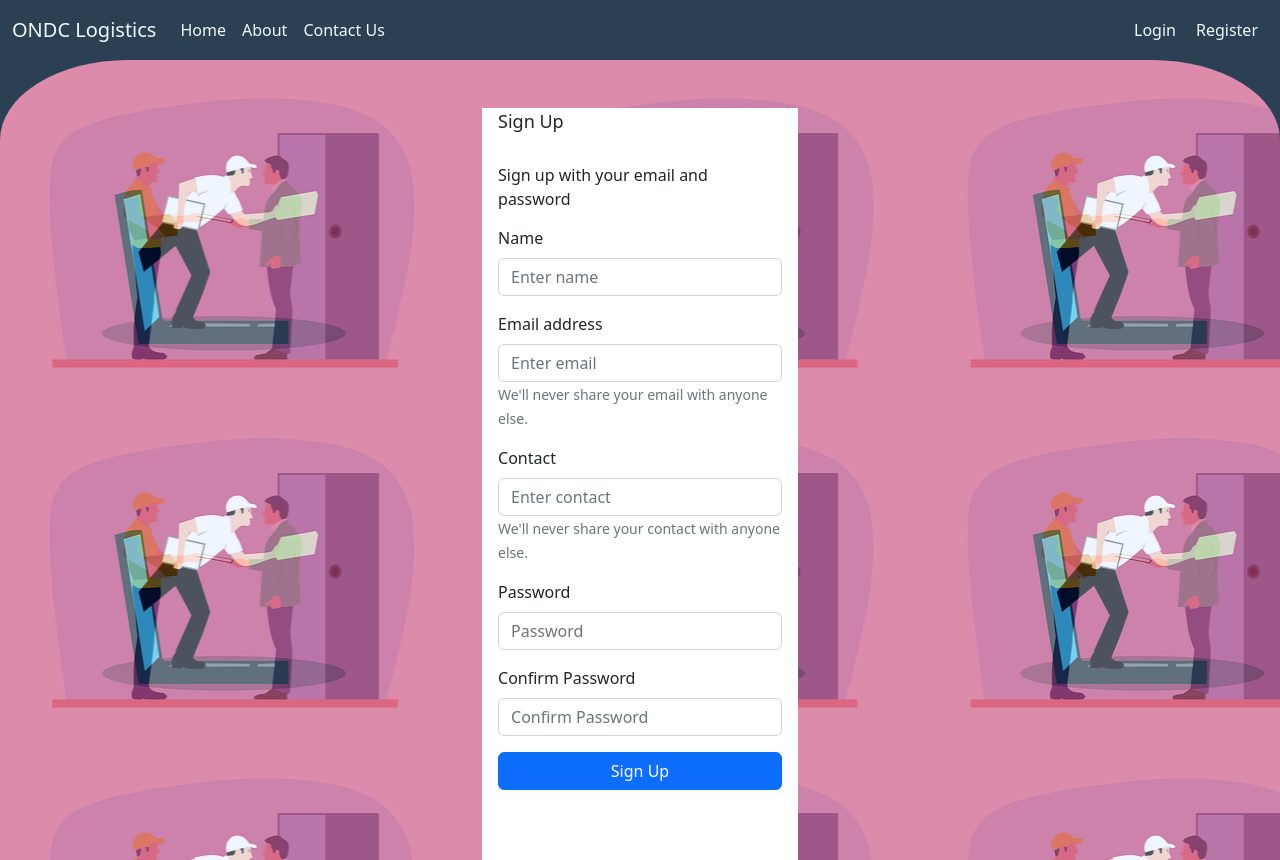
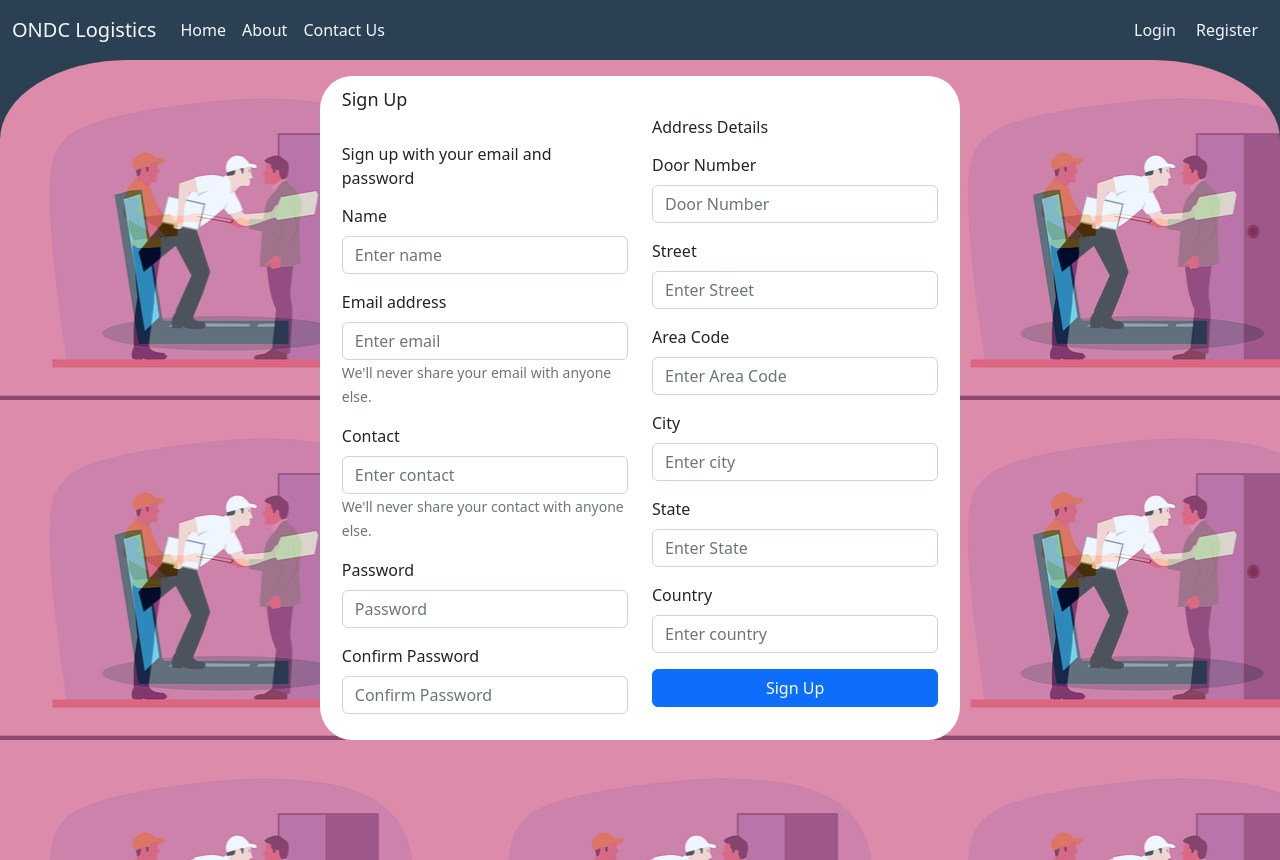
Before and after one commit to mitrya/ONDC-LOGISTICS-BAP, a React (Vite) app in the folder client/: page /signUp in a window 1280 px wide. Built offline with nearby package versions, Linux system fonts and the light colour scheme.

Commit message:
added address to signup

```diff
--- a/client/src/App.css
+++ b/client/src/App.css
@@ -4,7 +4,7 @@
     top: 50;
     left: 0;
     width: 100%;
-    height: 100%;
+    height: max-content;
     background-color: #2c4053;
 }
 .background-2
@@ -12,10 +12,10 @@
     position: relative;
     top: 100;
     left: 0;
-    background-image: linear-gradient(to bottom,#EEEEEE, #ffffff);
-    background-color: white;
+    /* background-image: linear-gradient(to bottom,#EEEEEE, #ffffff); */
+    /* background-color: white; */
     width: 100%;
-    height: 100%;
+    height: max-content;
     display: flex;
     justify-content: center;
     animation: slideshow 16s infinite;
--- a/client/src/components/sign-in/sign-in.component.jsx
+++ b/client/src/components/sign-in/sign-in.component.jsx
@@ -52,8 +52,8 @@ const SignIn = () => {
     }
 
     return (
-        <div className="forms mt-5">
-            <div className='form'>
+        <div className="forms1 mt-5">
+            <div className='form1'>
                 <div className="form-heading">Sign In</div>
                 <div className="form-subheading">Sign in with your email and password</div>
                 <Form>
--- a/client/src/components/sign-in/sign-in.styles.css
+++ b/client/src/components/sign-in/sign-in.styles.css
@@ -1,16 +1,20 @@
-.forms{
+.forms1{
     display: flex;
     flex-direction: row;
     justify-content: space-between;
     margin-left: 10%;
     background-color: white;
     margin-right: 10%;
+    height:max-content;
+    padding: 10px;
+    border-radius: 5%;
     /* margin-top: 5%; */
 }
 
-.form{
+.form1{
     padding-left: 5%;
     padding-right: 5%;
+
 }
 
 .form-heading{
--- a/client/src/components/sign-up/sign-up.component.jsx
+++ b/client/src/components/sign-up/sign-up.component.jsx
@@ -16,9 +16,26 @@ const SignUp = () => {
         password:'',
         confirmPassword:''
     })
+    const [address,setAddress] = useState({
+      door:'',
+      name:'',
+      building:'',
+      street:'',
+      locality:'',
+      ward:'',
+      city:'',
+      state:'',
+      country:'',
+      area_code:''
+    })
+
 
     const handleChange = (event) => {
         setSignUpDetails({ ...signUpDetails, [event.target.name]: event.target.value });
+    };
+
+    const handleAddress = (event) => {
+      setAddress({ ...address, [event.target.name]: event.target.value });
     };
 
     const handleSubmit = async event => {
@@ -31,10 +48,12 @@ const SignUp = () => {
 					"Content-Type": "application/json",
 				},
 				body: JSON.stringify({
-					name:signUpDetails.displayName,
-					email: signUpDetails.email,
-					password:signUpDetails.password,
-                    Contact : signUpDetails.contact
+          signUpDetails,
+          address
+					// name:signUpDetails.displayName,
+					// email: signUpDetails.email,
+					// password:signUpDetails.password,
+          //           Contact : signUpDetails.contact
 				}),
 			})
 			let data = await res.json();
@@ -53,12 +72,15 @@ const SignUp = () => {
     }
 
     return (
-      <div className="forms mt-5">
-        <div className='form'>
+      <div className="forms mt-3">
+        <Form>
+          <div className='form container'>
+            <div className='row'>
+
+              <div className="col">
                 <div className="form-heading">Sign Up</div>
                 <div className="form-subheading">Sign up with your email and password</div>
 
-            <Form>
                 <Form.Group className="mb-3" controlId="signUpFormName">
                     <Form.Label>Name</Form.Label>
                     <Form.Control
@@ -125,12 +147,84 @@ const SignUp = () => {
                     />
                 </Form.Group>
 
+                </div>
+                <div className="col">
+                  <div className="form-subheading">Address Details</div>
+                  <Form.Group className="mb-3" controlId="signUpFormAddDoor">
+                      <Form.Label>Door Number</Form.Label>
+                      <Form.Control
+                        name="door"
+                        type="text"
+                        placeholder="Door Number"
+                        required
+                        value={address.door}
+                        onChange={handleAddress}
+                      />
+                  </Form.Group>
+                  <Form.Group className="mb-3" controlId="signUpFormAddStreet">
+                    <Form.Label>Street</Form.Label>
+                    <Form.Control
+                      name="street"
+                      type="text"
+                      placeholder="Enter Street"
+                      required
+                      value={address.street}
+                      onChange={handleAddress}
+                    />
+                </Form.Group>
+                <Form.Group className="mb-3" controlId="signUpFormAreaCode">
+                    <Form.Label>Area Code</Form.Label>
+                    <Form.Control
+                      name="area_code"
+                      type="text"
+                      placeholder="Enter Area Code"
+                      required
+                      value={address.area_code}
+                      onChange={handleAddress}
+                    />
+                </Form.Group>
+                <Form.Group className="mb-3" controlId="signUpFormCity">
+                    <Form.Label>City</Form.Label>
+                    <Form.Control
+                      name="city"
+                      type="text"
+                      placeholder="Enter city"
+                      required
+                      value={address.city}
+                      onChange={handleAddress}
+                    />
+                </Form.Group>
+                <Form.Group className="mb-3" controlId="signUpFormState">
+                    <Form.Label>State</Form.Label>
+                    <Form.Control
+                      name="state"
+                      type="text"
+                      placeholder="Enter State"
+                      required
+                      value={address.state}
+                      onChange={handleAddress}
+                    />
+                </Form.Group>
+
+                <Form.Group className="mb-3" controlId="signUpFormCountry">
+                    <Form.Label>Country</Form.Label>
+                    <Form.Control
+                      name="country"
+                      type="text"
+                      placeholder="Enter country"
+                      required
+                      value={address.country}
+                      onChange={handleAddress}
+                    />
+                </Form.Group>
                   <Button variant="primary" type="submit" onClick={handleSubmit}>
                       Sign Up
                   </Button>
+                </div>
 
+            </div>
+          </div>
         </Form>
-        </div>
       </div>
   )
 }
--- a/client/src/components/sign-up/sign-up.styles.css
+++ b/client/src/components/sign-up/sign-up.styles.css
@@ -1,16 +1,21 @@
 .forms{
-    display: flex;
-    flex-direction: row;
+    /* display: flex;
+    flex-direction: row; */
     justify-content: space-between;
     margin-left: 10%;
     margin-right: 10%;
     background-color: white;
-    /* margin-top: 5%; */
+    height:max-content;
+    padding: 10px;
+    border-radius: 5%;
 }
 
 .form{
     padding-left: 5%;
     padding-right: 5%;
+    font-size: 1rem;
+    display: flex;
+    flex-direction: row;
 }
 
 .form-heading{
--- a/client/src/pages/preview/preview.component.jsx
+++ b/client/src/pages/preview/preview.component.jsx
@@ -6,12 +6,8 @@ import { Card } from 'react-bootstrap'
 import ReactStars from "react-rating-stars-component";
 import { ListGroup } from 'react-bootstrap'
 
-// import fontawesome from '@fortawesome/fontawesome'
-// import {FontAwesomeIcon} from '@fortawesome/react-fontawesome';
-// import  '@fortawesome/fontawesome-free-solid'
 const Preview = () => {
 	const location = useLocation();
-//   const [id,setid] = useState(location.state.previewId);
 	const [service, setServie] = useState(location.state.previewService);
 
 	useEffect(() => {
```
Lines whose indentation alone changed are shown as unchanged.
